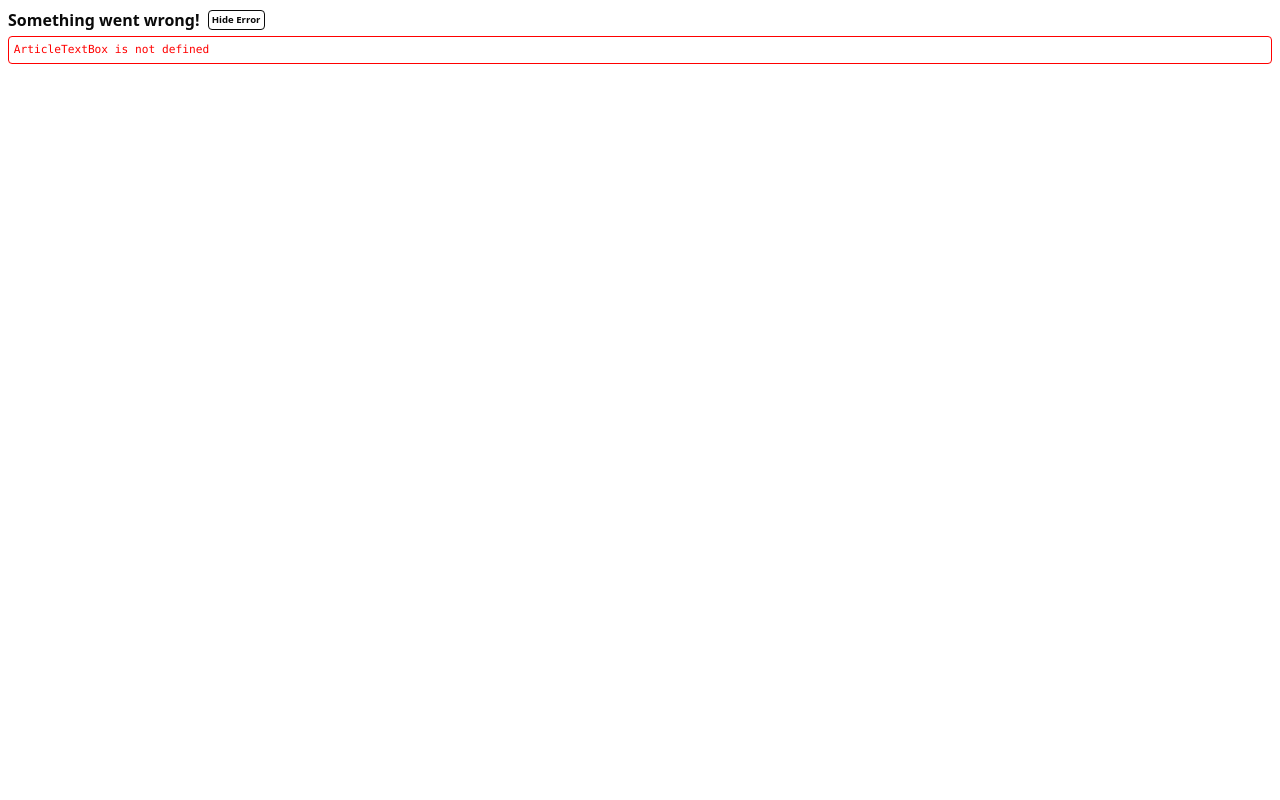
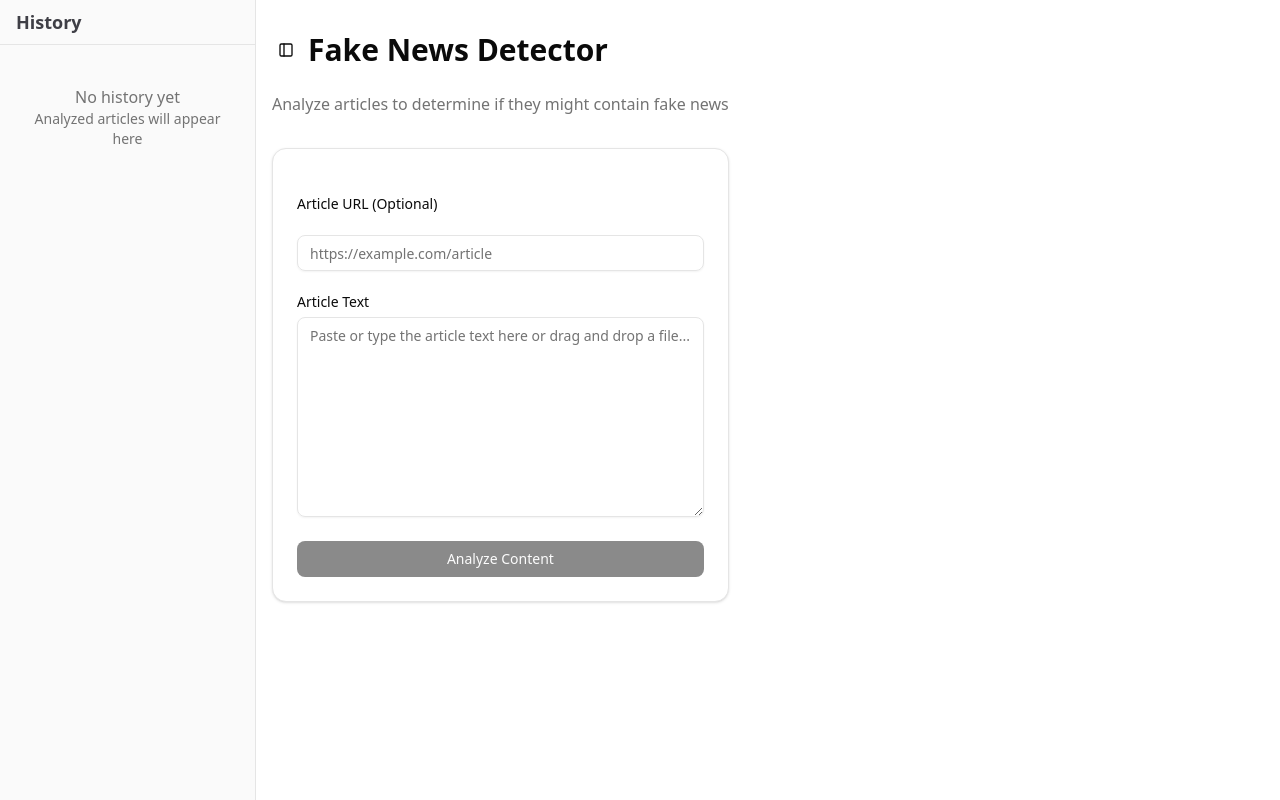
Before and after one commit to serval-devs/tmap-vibes, a React (Vite) app in the folder frontend/: page / in a window 1280 px wide. Built offline with nearby package versions, Linux system fonts and the light colour scheme.

Commit message:
Fixing some merging and lint issues with 004

```diff
--- a/frontend/src/components/fake-news-detector.tsx
+++ b/frontend/src/components/fake-news-detector.tsx
@@ -6,8 +6,8 @@ import { Button } from "@/components/ui/button"
 import { Card, CardContent } from "@/components/ui/card"
 import { Input } from "@/components/ui/input"
 import { Label } from "@/components/ui/label"
+import { ArticleTextBox } from "@/components/article-text-box"
 import { SidebarInset, SidebarTrigger } from "@/components/ui/sidebar"
-import { Textarea } from "@/components/ui/textarea"
 import { useEffect, useRef, useState } from "react"
 import { v4 as uuidv4 } from "uuid"
 import { GetHistory, HistoryItem } from "@/lib/history"
@@ -118,7 +118,6 @@ export function FakeNewsDetector() {
             <Card>
               <CardContent className="pt-6">
                 <form onSubmit={handleSubmit} className="space-y-6">
-                  <div className="space-y-2">
                     <Label htmlFor="url">Article URL (Optional)</Label>
                     <Input
                       id="url"
@@ -126,13 +125,11 @@ export function FakeNewsDetector() {
                       value={url}
                       onChange={(e) => { setUrl(e.target.value) }}
                     />
-                  </div>
-
-                  <ArticleTextBox
+                    <ArticleTextBox
                     ref={textAreaRef}
-                    onValueChange={(value) => { setText(value) }}
+                    onValueChange={(value: string) => { setText(value) }}
                     fileName={fileName}
-                  />
+                    />
 
                   <Button type="submit" className="w-full" disabled={isAnalyzing || (!url.trim() && !text.trim())}>
                     {isAnalyzing ? "Analyzing..." : "Analyze Content"}
```
